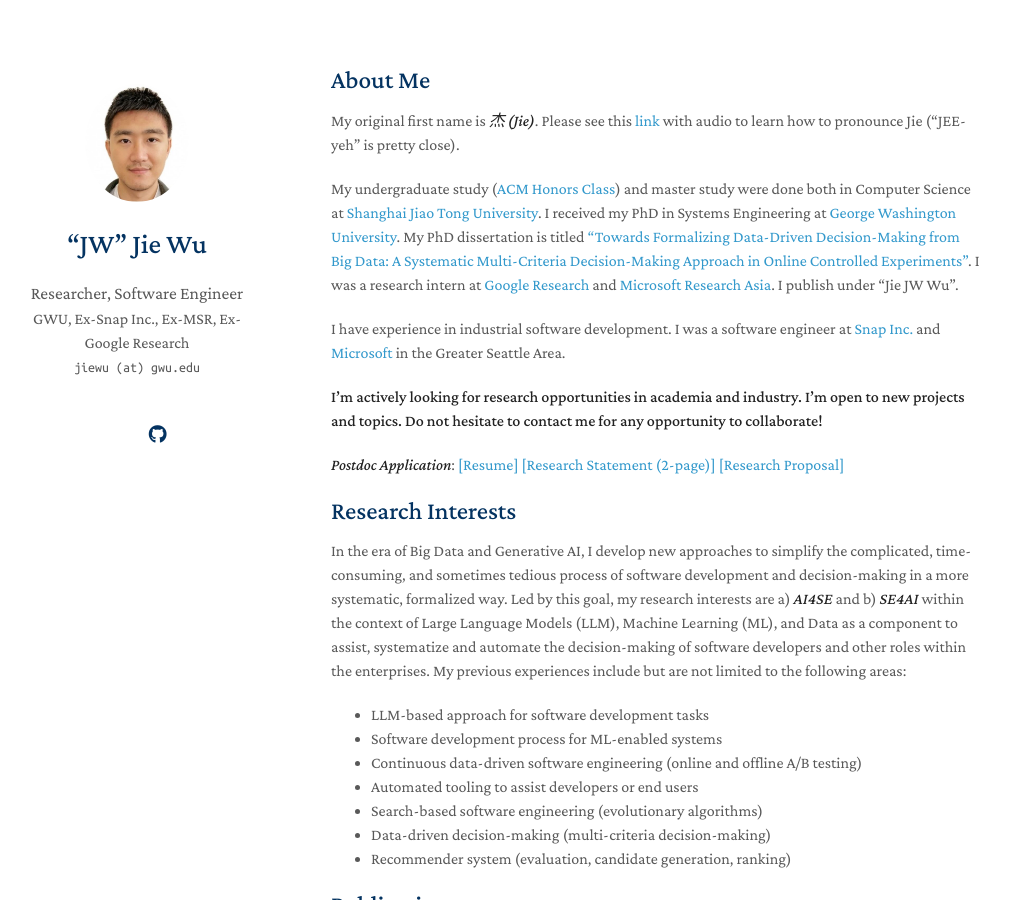
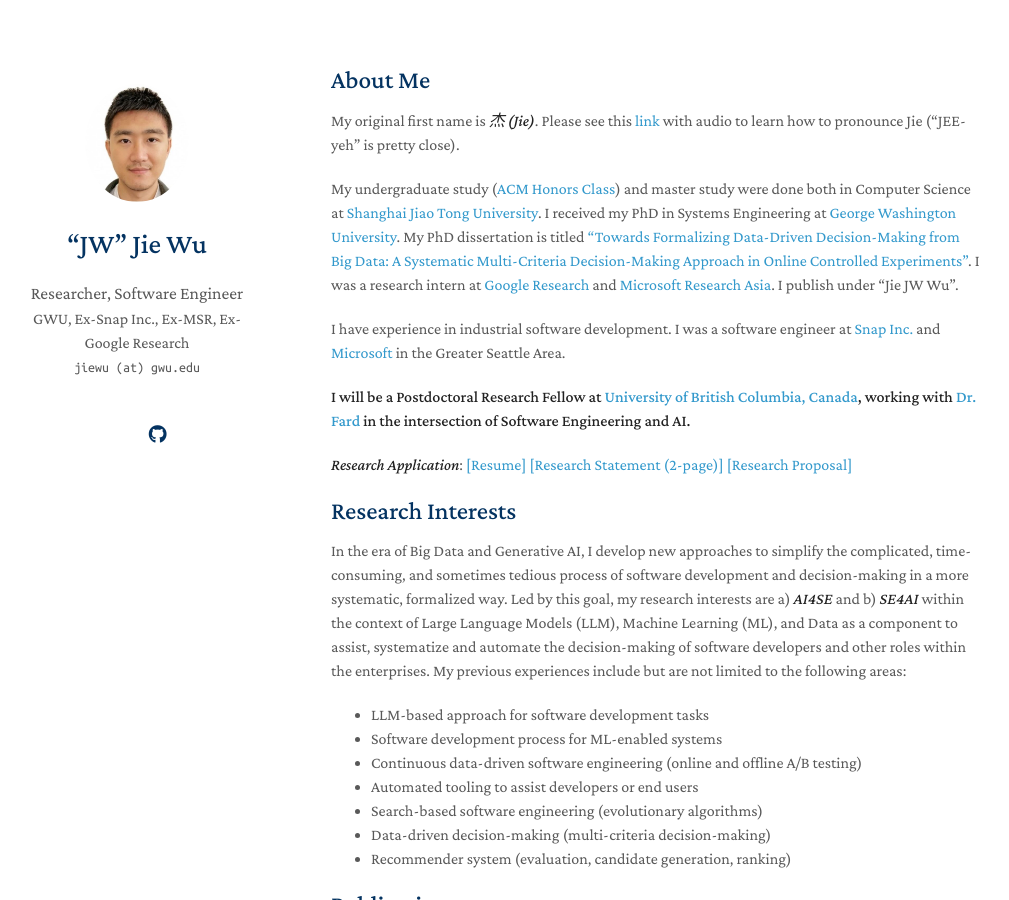
Before and after one commit to yaoyao-liu/minimal-light, a Jekyll site: the page built from index.md, in a window 1280 px wide and 900 px high. Shown: the whole window, without its empty margins (139-1148 px from the left). Built offline with Jekyll 4.4.1, drawn with Linux system fonts in a browser that asks for light colours; nearby versions of some CDN libraries; a style sheet for code colours, icons or effects is not loaded; our own code applies the rules of GitHub Pages for plain Markdown files.

Commit message:
Update index.md

```diff
--- a/index.md
+++ b/index.md
@@ -9,9 +9,9 @@
 
 I have experience in industrial software development. I was a software engineer at [Snap Inc.](https://snap.com/en-US) and [Microsoft](https://www.microsoft.com/en-us/) in the Greater Seattle Area.
 
-**I'm actively looking for research opportunities in academia and industry. I'm open to new projects and topics. Do not hesitate to contact me for any opportunity to collaborate!**
+**I will be a Postdoctoral Research Fellow at [University of British Columbia, Canada](https://www.ubc.ca/), working with [Dr. Fard](https://cmps.ok.ubc.ca/about/contact/fatemeh-hendijani-fard/) in the intersection of Software Engineering and AI.**
 
-***Postdoc Application***: [[Resume]](https://jie-jw-wu.github.io/assets/ResumeJW.pdf)  [[Research Statement (2-page)]](https://jie-jw-wu.github.io/assets/research-statement-jw.pdf) [[Research Proposal]](https://jie-jw-wu.github.io/assets/ResearchProposalJW.pdf)
+***Research Application***: [[Resume]](https://jie-jw-wu.github.io/assets/ResumeJW.pdf)  [[Research Statement (2-page)]](https://jie-jw-wu.github.io/assets/research-statement-jw.pdf) [[Research Proposal]](https://jie-jw-wu.github.io/assets/ResearchProposalJW.pdf)
 
 
 ## Research Interests
```
